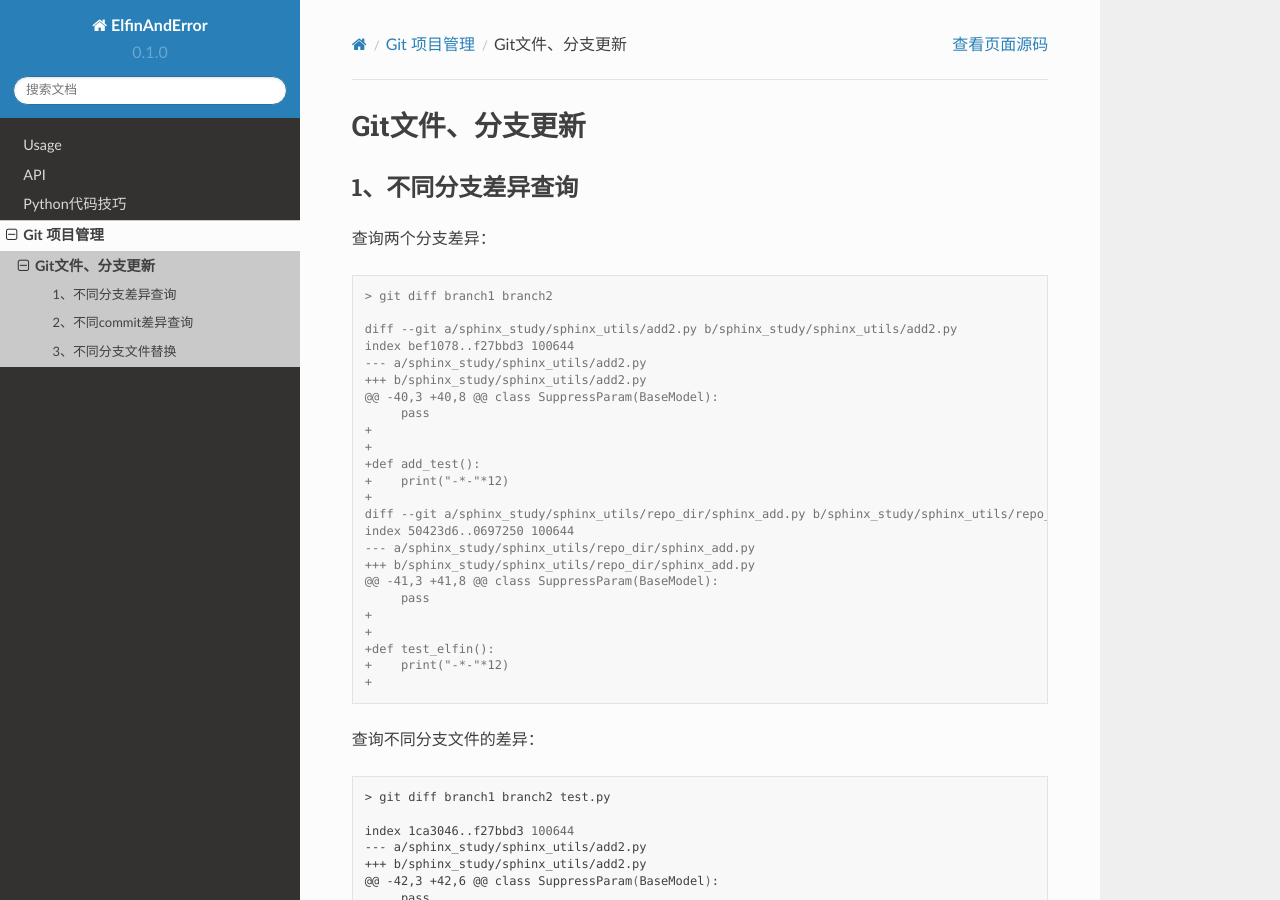
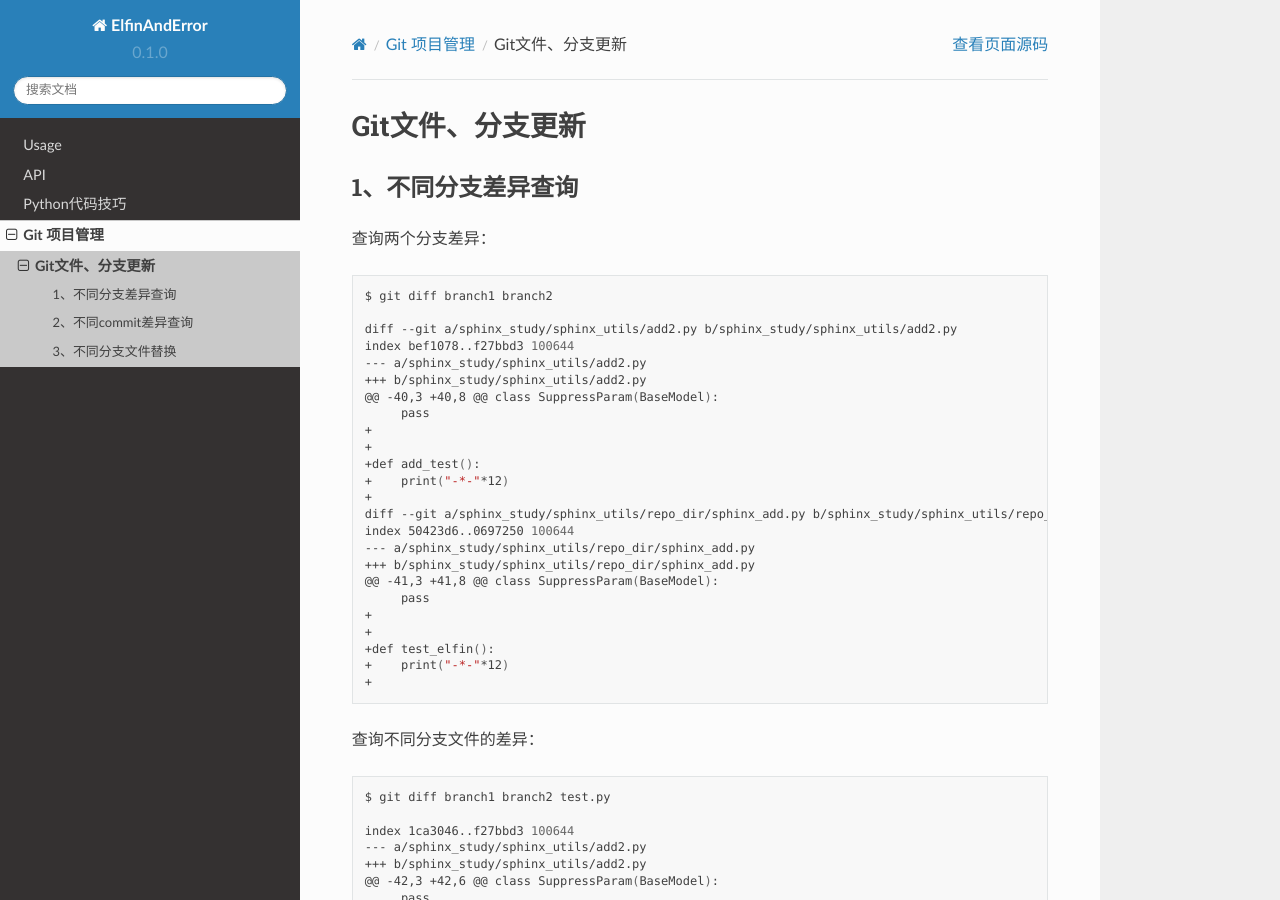
Before and after one commit to firstelfin/Book-ElfinAndError, a Sphinx documentation site: the page built from docs/source/gitTrick/diff_branch_file.md, in a window 1280 px wide and 900 px high. Built offline with Sphinx 7.4.7 and the Read the Docs theme 2.0.0, drawn with Linux system fonts in a browser that asks for light colours.

Commit message:
console update4

````diff
--- a/docs/source/gitTrick/diff_branch_file.md
+++ b/docs/source/gitTrick/diff_branch_file.md
@@ -4,8 +4,8 @@
 
 查询两个分支差异：
 
-```console
-> git diff branch1 branch2
+```shell
+$ git diff branch1 branch2
 
 diff --git a/sphinx_study/sphinx_utils/add2.py b/sphinx_study/sphinx_utils/add2.py
 index bef1078..f27bbd3 100644
@@ -34,7 +34,7 @@ index 50423d6..0697250 100644
 查询不同分支文件的差异：
 
 ```shell
-> git diff branch1 branch2 test.py
+$ git diff branch1 branch2 test.py
 
 index 1ca3046..f27bbd3 100644
 --- a/sphinx_study/sphinx_utils/add2.py
````
